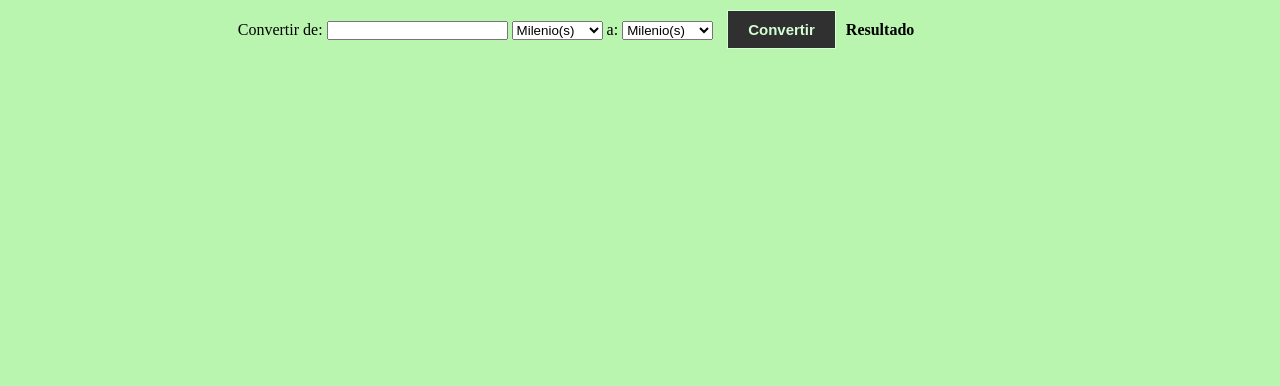
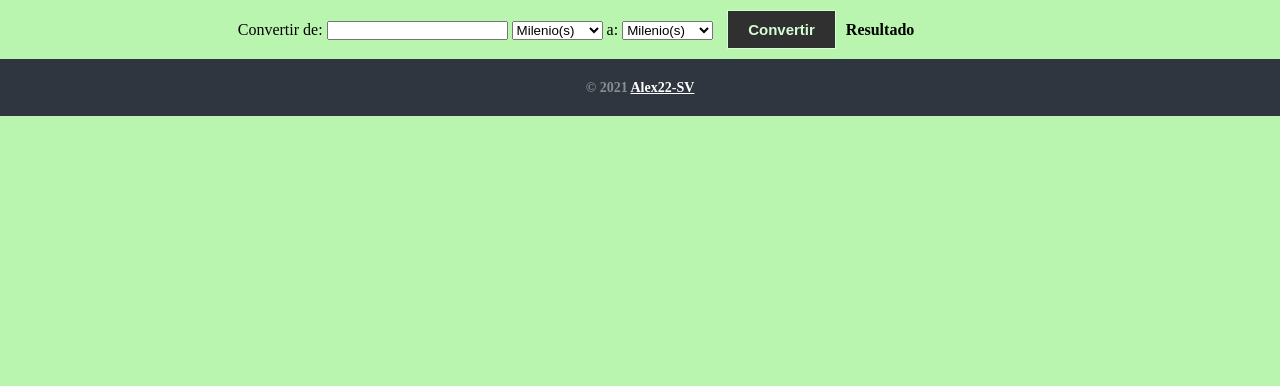
Before and after one commit to Alex22-SV/Convertidor-de-unidades-de-medida, a plain HTML site: page index.html in a window 1280 px wide. Shown: the part 414-800 px from the top of the page. Drawn offline with Linux system fonts and the light colour scheme.

Commit message:
Agregar pie de página

```diff
--- a/index.html
+++ b/index.html
@@ -9,6 +9,7 @@
     <link rel="stylesheet" href="/styles/header.css">
     <link rel="stylesheet" href="/styles/main.css">
     <link rel="stylesheet" href="/styles/convertidor.css">
+    <link rel="stylesheet" href="/styles/footer.css">
 </head>
 <body>
     <header>
@@ -106,6 +107,9 @@
             </form>
             <h4 class="displayResult" id="displayResult-tiempo">Resultado</h4>
         </div>
+        <footer class="footer">
+            <h3>© 2021 <a href="https://github.com/Alex22-SV/Convertidor-de-unidades-de-medida/blob/main/LICENSE" target="_blank">Alex22-SV</a></h3>
+        </footer>
     </div>
     <!--SCRIPTS-->
     <script src="/scripts/convertidor.js"></script>
--- /dev/null
+++ b/styles/footer.css
@@ -0,0 +1,12 @@
+/* FOOTER */
+footer a{
+    color: #ffffff;;
+}
+footer {
+    background: #2f3640;
+    color: #888f8e;
+    font-size: 12px;
+    padding: 20px 0;
+    text-align: center;
+    padding-bottom: 20px;
+}
```
